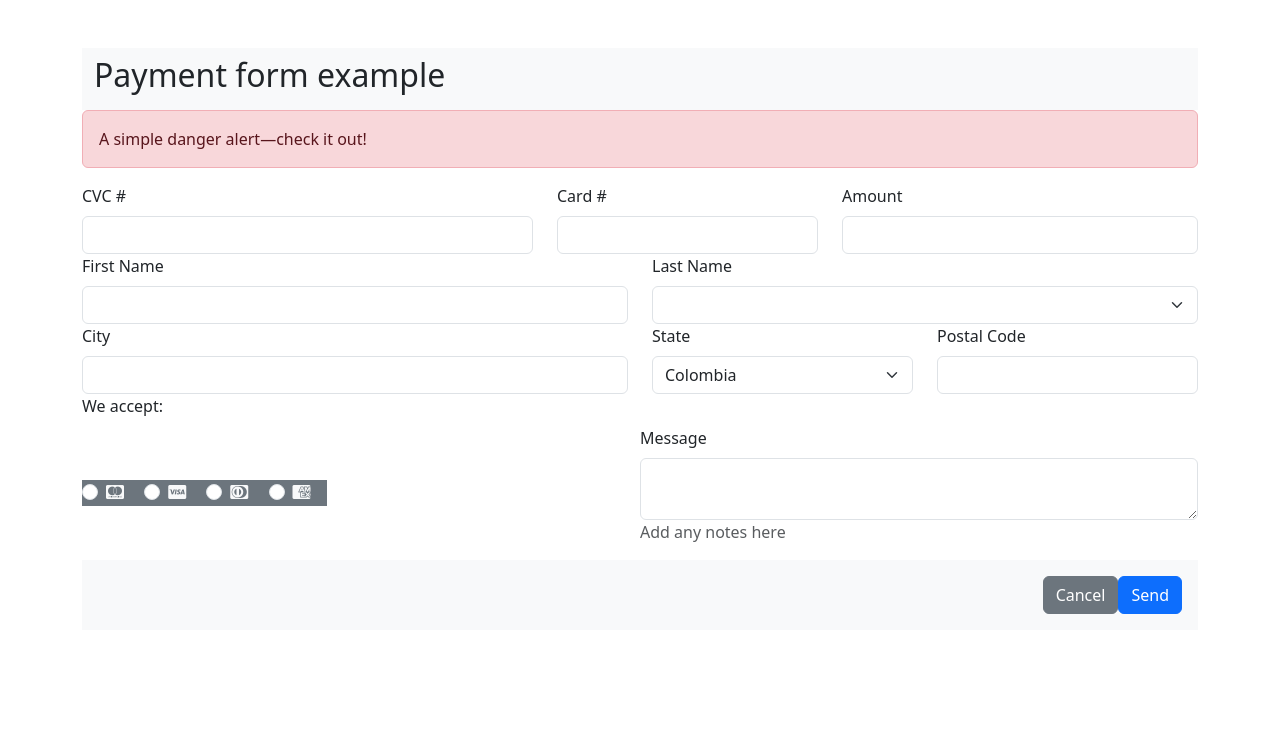
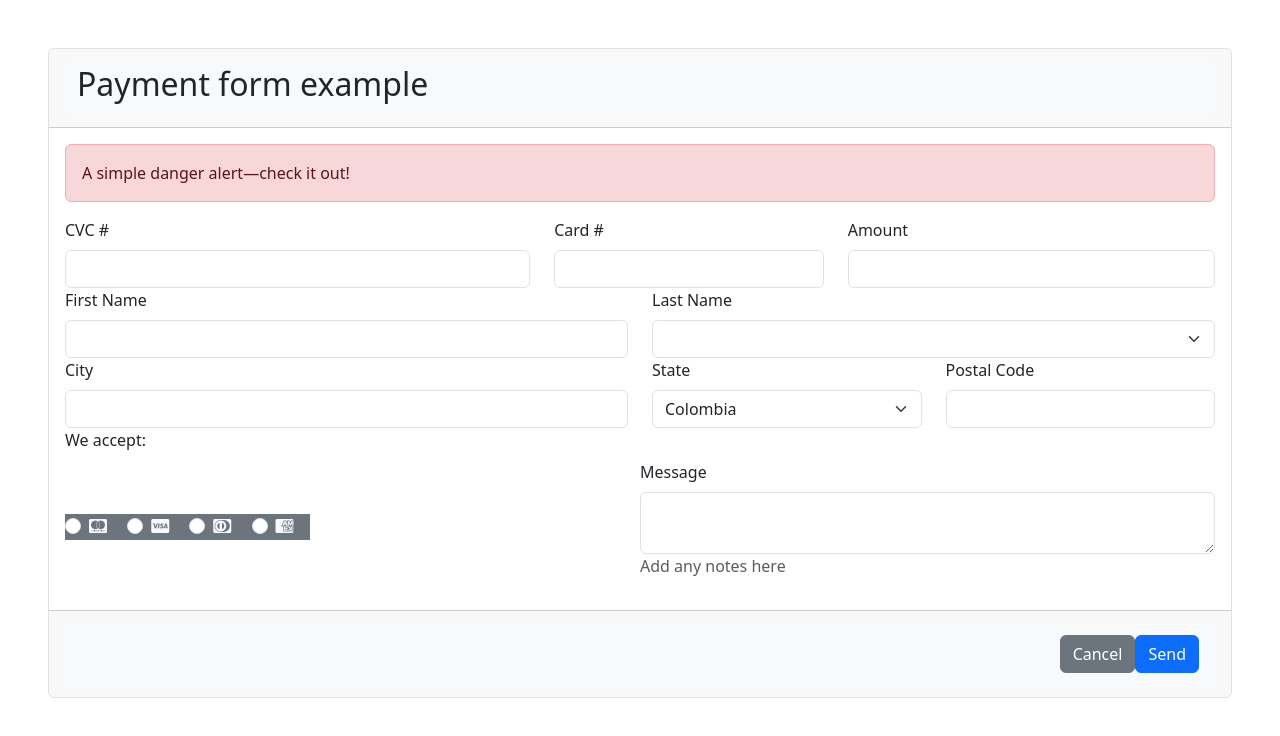
Before and after one commit to 4GeeksAcademy/williamaguas-Crea-un-form-HTML5, a plain HTML site: page index.html in a window 1280 px wide. Drawn offline with nearby package versions, Linux system fonts and the light colour scheme.

Commit message:
proyceto final

```diff
--- a/index.html
+++ b/index.html
@@ -11,14 +11,15 @@
 </head>
 
 <body>
-    <div class="container mt-5">
-        <header>
+    <div class="card m-5 border ">
+        <div class="card-header">
             <nav class="navbar navbar-light bg-light">
                 <div class="container-fluid">
                     <h2>Payment form example</h2>
                 </div>
             </nav>
-        </header>
+        </div>
+        <div class="card-body">
             <div class="alert alert-danger" role="alert">
                 A simple danger alert—check it out!
             </div>
@@ -79,7 +80,8 @@
                     <div class="form-check form-check-inline">
                         <input class="form-check-input" type="radio" name="inlineRadioOptions" id="inlineRadio1"
                             value="option1">
-                    <label class="form-check-label" for="inlineRadio1"><i class="fab fa-cc-visa text-light"></i></label>
+                        <label class="form-check-label" for="inlineRadio1"><i
+                                class="fab fa-cc-visa text-light"></i></label>
                     </div>
                     <div class="form-check form-check-inline">
                         <input class="form-check-input" type="radio" name="inlineRadioOptions" id="inlineRadio1"
@@ -103,16 +105,16 @@
 
                 </div>
             </div>
-
-        <div>
+        </div>
+        <div class="card-footer text-body-secondary">
             <div class="d-flex justify-content-end bg-light p-3">
                 <button type="button" class="btn btn-secondary">Cancel</button>
                 <button type="button" class="btn btn-primary">Send</button>
             </div>
-
+        </div>
     </div>
 
-    </div>
+
 </body>
 
 </html>
```
Lines whose indentation alone changed are shown as unchanged.
